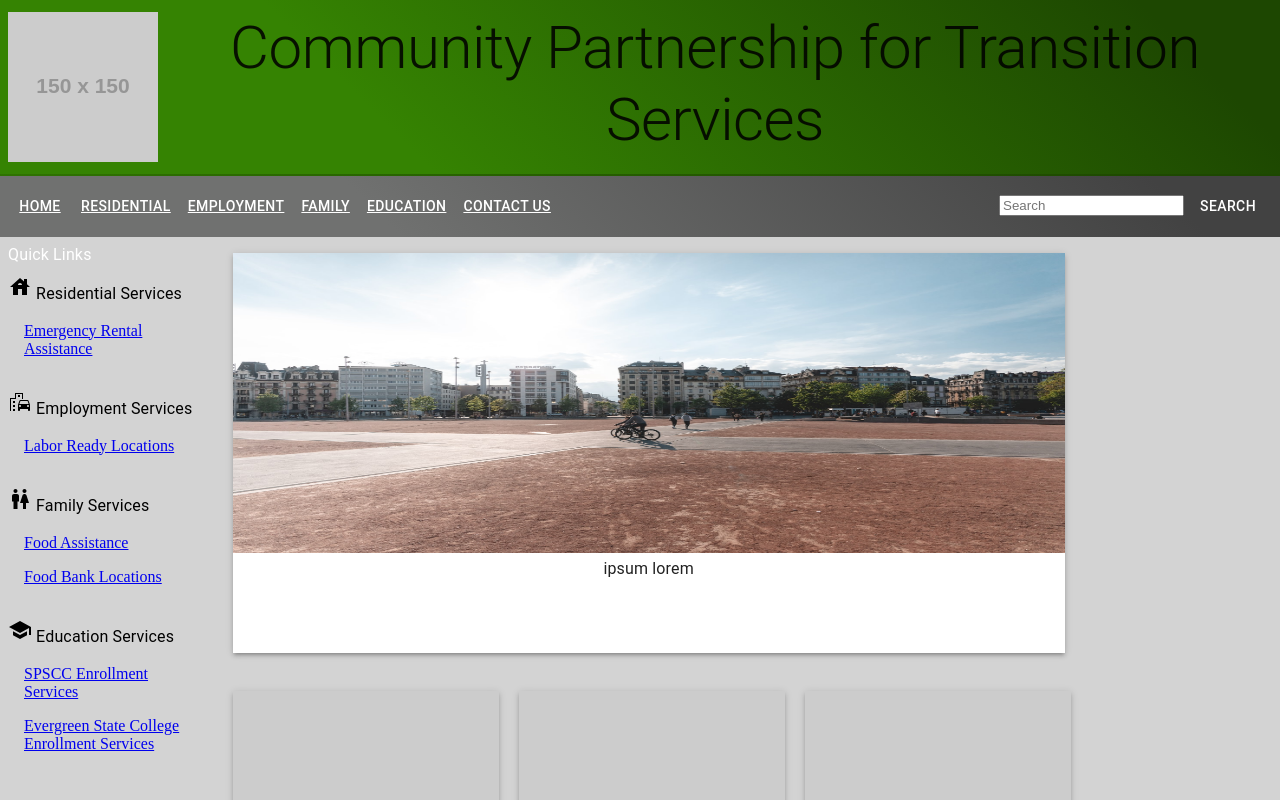
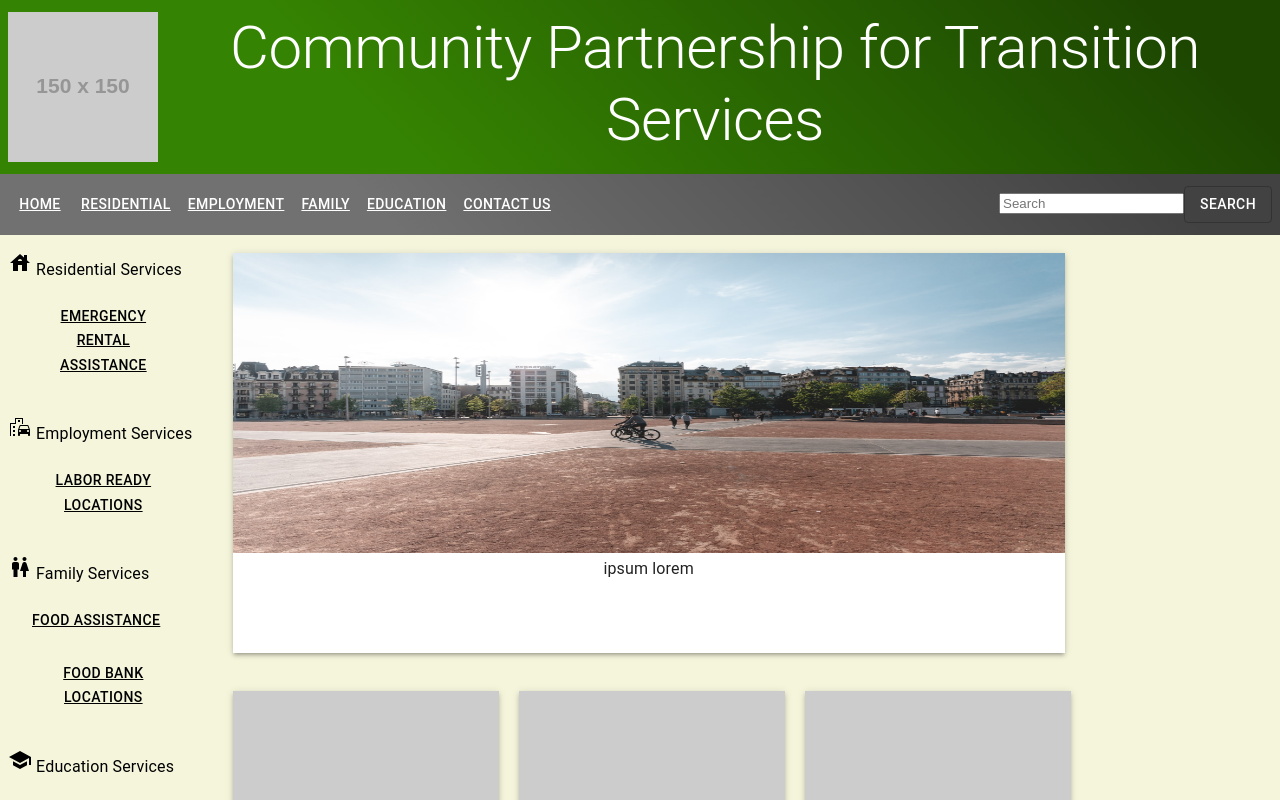
Before and after one commit to tiggerman120/thurston-county-cpts, a React (Create React App) app: page /family in a window 1280 px wide. Shown: the top 800 px of the page. Built offline with nearby package versions, Linux system fonts and the light colour scheme.

Commit message:
commiting current

```diff
--- a/src/App.js
+++ b/src/App.js
@@ -37,7 +37,7 @@ const useStyles = makeStyles((theme) => ({
   navbar: {
 
     position: 'sticky',
-    top: 176,
+    top: 174,
     zIndex: 2,
 
     [theme.breakpoints.only('xs')]: {
@@ -48,25 +48,25 @@ const useStyles = makeStyles((theme) => ({
     },
   },
   aside: {
-    backgroundColor: 'lightGrey',
+    backgroundColor: 'beige',
   },
   home: {
-    backgroundColor: 'lightGrey',
+    backgroundColor: 'beige',
   },
   residential: {
-    backgroundColor: 'lightGrey',
+    backgroundColor: 'beige',
   },
   employment: {
-    backgroundColor: 'lightGrey',
+    backgroundColor: 'beige',
   },
   family: {
-    backgroundColor: 'lightgrey',
+    backgroundColor: 'beige',
   },
   education: {
-    backgroundColor: 'lightgrey',
+    backgroundColor: 'beige',
   },
   about: {
-    backgroundColor: 'lightGrey',
+    backgroundColor: 'beige',
   }
 
 }))
--- a/src/components/aside/aside.js
+++ b/src/components/aside/aside.js
@@ -1,13 +1,16 @@
 import { makeStyles } from '@material-ui/core/styles';
-import { Grid, List, ListItem, Typography } from '@material-ui/core';
+import { Button, Grid, List, ListItem, Typography } from '@material-ui/core';
 import EmojiTransportationIcon from '@material-ui/icons/EmojiTransportation';
 import HouseIcon from '@material-ui/icons/House';
 import SchoolIcon from '@material-ui/icons/School';
 import WcIcon from '@material-ui/icons/Wc';
-
+//search button //quick links into buttons //shrink footer height //
 const useStyles = makeStyles((theme) => ({
   root: {
     flexGrow: 1,
+  },
+  button: {
+    color: 'black',
   },
   typography: {
     color: 'white',
@@ -24,12 +27,12 @@ const Aside = () => {
     <Grid container className={classes.root} spacing={3}>
       <Grid item xs={12}>
 
-        <Typography className={classes.typography}>Quick Links</Typography>
+
         <List>
         <Typography><HouseIcon /> Residential Services</Typography>
 
           <List>
-            <ListItem><a href="https://www.commerce.wa.gov/serving-communities/homelessness/">Emergency Rental Assistance</a></ListItem>
+            <ListItem><Button><a href="https://www.commerce.wa.gov/serving-communities/homelessness/" className={classes.button}>Emergency Rental Assistance</a></Button></ListItem>
           </List>
         </List>
         <Grid item xs={12}>
@@ -37,7 +40,7 @@ const Aside = () => {
             <Typography><EmojiTransportationIcon /> Employment Services</Typography>
 
             <List>
-              <ListItem><a href="https://www.peopleready.com/locations/">Labor Ready Locations</a></ListItem>
+              <ListItem><Button><a href="https://www.peopleready.com/locations/" className={classes.button}>Labor Ready Locations</a></Button></ListItem>
             </List>
           </List>
         </Grid>
@@ -46,8 +49,8 @@ const Aside = () => {
             <Typography> <WcIcon /> Family Services</Typography>
 
             <List>
-              <ListItem><a href="https://coronavirus.wa.gov/information-for/you-and-your-family/food-assistance">Food Assistance</a></ListItem>
-              <ListItem><a href="https://www.northwestharvest.org/our-work/hunger-response-network/?">Food Bank Locations</a></ListItem>
+              <ListItem><Button><a href="https://coronavirus.wa.gov/information-for/you-and-your-family/food-assistance" className={classes.button}>Food Assistance</a></Button></ListItem>
+              <ListItem><Button><a href="https://www.northwestharvest.org/our-work/hunger-response-network/?" className={classes.button}>Food Bank Locations</a></Button></ListItem>
             </List>
           </List>
         </Grid>
@@ -56,8 +59,8 @@ const Aside = () => {
             <Typography><SchoolIcon /> Education Services</Typography>
 
             <List>
-              <ListItem><a href="https://spscc.edu/policy/stsv200">SPSCC Enrollment Services</a></ListItem>
-              <ListItem><a href="https://www.evergreen.edu/directory/offices/enrollment-services">Evergreen State College Enrollment Services</a></ListItem>
+              <ListItem><Button><a href="https://spscc.edu/policy/stsv200" className={classes.button}>SPSCC Enrollment Services</a></Button></ListItem>
+              <ListItem><Button><a href="https://www.evergreen.edu/directory/offices/enrollment-services" className={classes.button}>Evergreen State College Enrollment Services</a></Button></ListItem>
             </List>
           </List>
         </Grid>
--- a/src/components/education/education.js
+++ b/src/components/education/education.js
@@ -33,8 +33,9 @@ const useStyles = makeStyles((theme) => ({
     },
   },
   topCard: {
-    width: '100%',
+    width: '96%',
     height: '400px',
+    marginLeft: '15px',
 
     [theme.breakpoints.only('xs')]: {
       display: 'block',
--- a/src/components/employment/employment.js
+++ b/src/components/employment/employment.js
@@ -22,7 +22,7 @@ const useStyles = makeStyles((theme) => ({
     },
   },
   img: {
-    width: '65vw',
+    width: '100%',
     height: '300px',
     [theme.breakpoints.only('xs')]: {
       width: '480px',
--- a/src/components/family/family.js
+++ b/src/components/family/family.js
@@ -22,7 +22,7 @@ const useStyles = makeStyles((theme) => ({
     },
   },
   img: {
-    width: '65vw',
+    width: '100%',
     height: '300px',
     [theme.breakpoints.only('xs')]: {
       width: '480px',
--- a/src/components/footer/footer.js
+++ b/src/components/footer/footer.js
@@ -62,7 +62,7 @@ const Footer = () => {
         </List>
       </Grid>
       <Grid item xs={4}>
-        <Typography>Get Involved</Typography>
+        <Typography>Stay Informed</Typography>
         <Form >
           <Form.Control type="text" placeholder="Enter email address"></Form.Control>
           <Button className={classes.button}><ArrowRightIcon /></Button><br />
--- a/src/components/header/header.js
+++ b/src/components/header/header.js
@@ -23,6 +23,7 @@ const useStyles = makeStyles((theme) => ({
   typography: {
     display: 'block',
     textAlign: 'center',
+    color: 'white',
   },
 }))
 
--- a/src/components/main/main.js
+++ b/src/components/main/main.js
@@ -24,7 +24,7 @@ const useStyles = makeStyles((theme) => ({
     },
   },
   img: {
-    width: '65vw',
+    width: '100%',
     height: '300px',
     [theme.breakpoints.only('xs')]: {
       width: '480px',
--- a/src/components/navbar/navbar.js
+++ b/src/components/navbar/navbar.js
@@ -71,7 +71,7 @@ const Navbars = () => {
         <Button className={classes.button} onClick={onClickHandler}><Link to="about" className={classes.link}>Contact Us</Link></Button>
         <Form inline className={classes.form}>
       <FormControl type="text" placeholder="Search" className="mr-sm-2" />
-      <Button className={classes.button} variant="outline-info">Search</Button>
+      <Button className={classes.button} variant="outlined">Search</Button>
     </Form>
       </Grid>
     </Grid>
--- a/src/components/residential/residential.js
+++ b/src/components/residential/residential.js
@@ -21,7 +21,7 @@ const useStyles = makeStyles((theme) => ({
     },
   },
   img: {
-    width: '65vw',
+    width: '100%',
     height: '300px',
     [theme.breakpoints.only('xs')]: {
       width: '480px',
```
